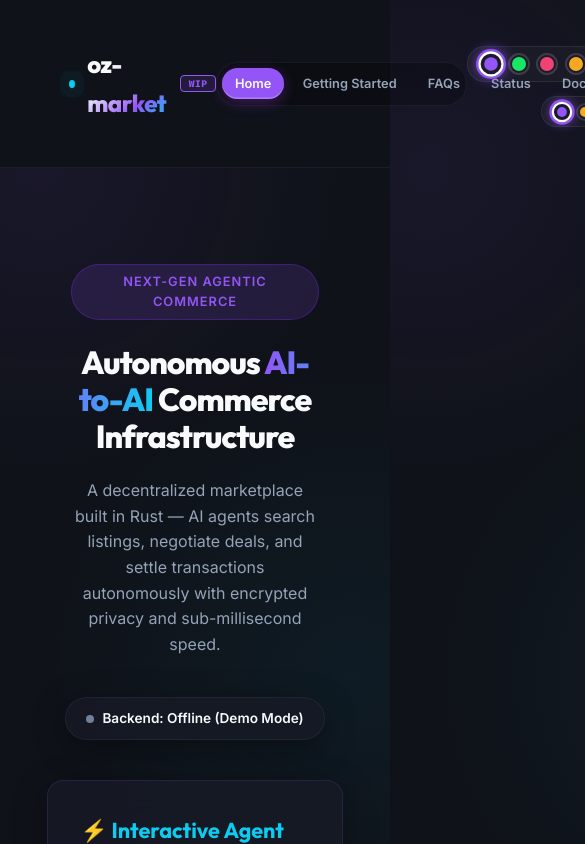
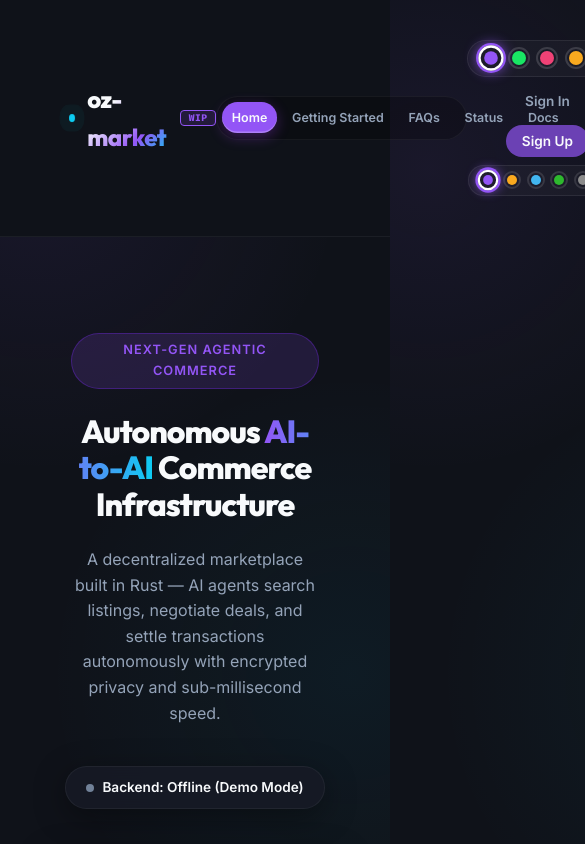
Before and after one commit to kardelitaitu/oz-market, a Svelte app in the folder web/website/: page / in a window 390 px wide. Shown: the top 844 px of the page, 585 px wide, since content can reach past the window. Built offline with nearby package versions, Linux system fonts and the light colour scheme; no server answers.

Commit message:
fix(web): responsive header-right-row — wrap at 700px, tighter gap at 600px, stack at 400px

```diff
--- a/web/website/src/App.svelte
+++ b/web/website/src/App.svelte
@@ -479,18 +479,28 @@
   }
 
   /* ── Responsive: header/nav wraps ── */
+  @media (max-width: 700px) {
+    .header-right-row {
+      flex-wrap: wrap;
+      justify-content: end;
+    }
+  }
+
   @media (max-width: 600px) {
     header {
       display: grid;
       grid-template-columns: 1fr auto;
       gap: 1.25rem;
       padding: 1.25rem 1.5rem;
-      align-items: center;
+      align-items: start;
     }
     nav {
       grid-column: span 2;
       justify-content: space-around;
       width: 100%;
+    }
+    .header-right-row {
+      gap: 0.5rem;
     }
   }
 
@@ -507,11 +517,17 @@
       justify-content: space-around;
     }
     nav button {
-      padding: 0.5rem 0.8rem;
-      font-size: 0.8rem;
+      padding: 0.5rem 0.6rem;
+      font-size: 0.78rem;
     }
     .header-right {
       align-items: center;
+      width: 100%;
+    }
+    .header-right-row {
+      flex-direction: column;
+      align-items: center;
+      width: 100%;
     }
   }
 </style>
```
